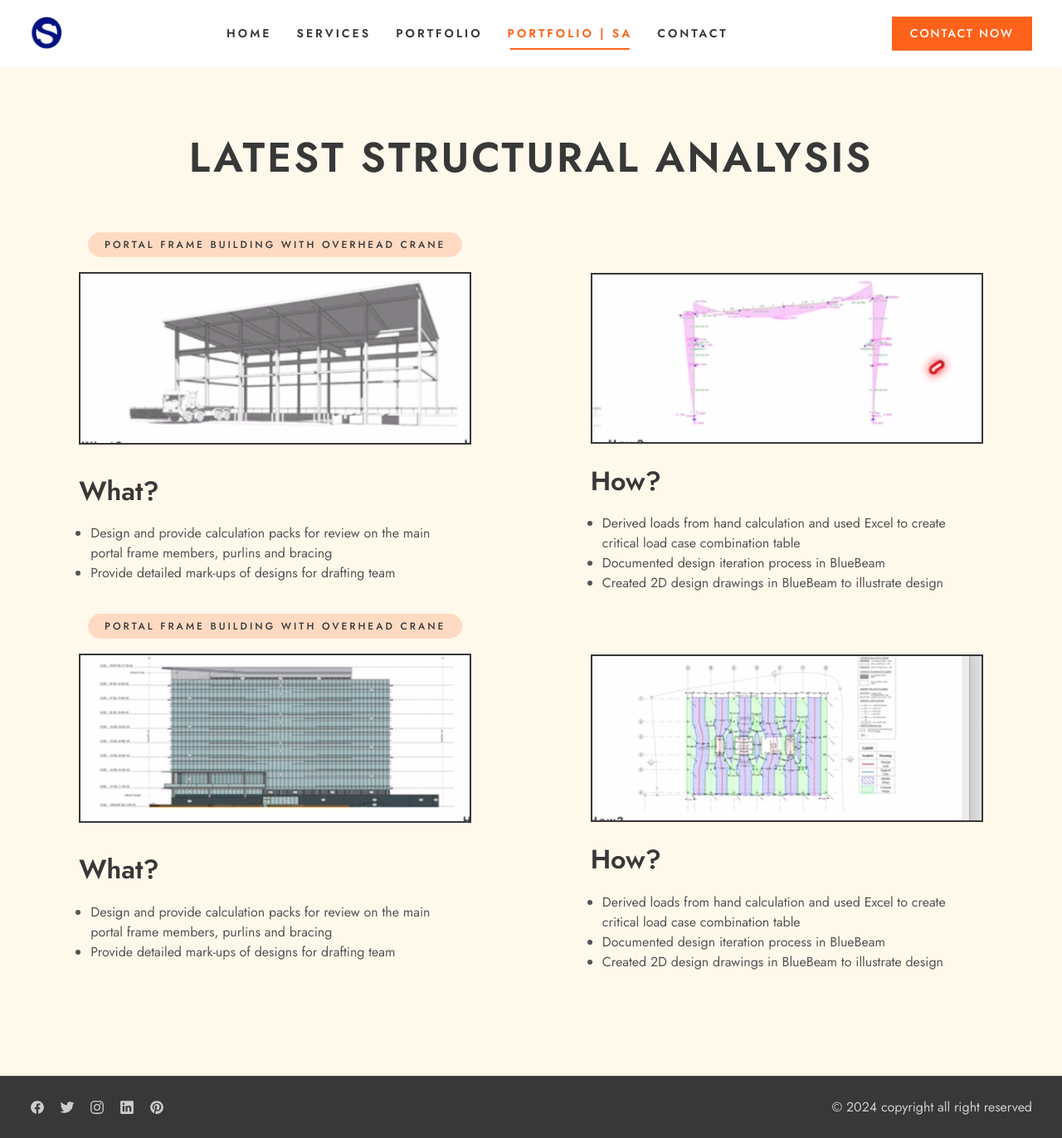
After one commit to osstd/oshemy-sportfolio, a Flask app: page /portfolio/sa in a window 1280 px wide. The commit adds this page. Shown: the whole page at 83% size. Run offline with Flask 2, Linux system fonts and the light colour scheme.

Commit message:
portfolio and sa page

```diff
--- a/main.py
+++ b/main.py
@@ -68,5 +68,10 @@ def contact():
     return render_template('contact.html', result=False)
 
 
+@app.route('/portfolio/sa')
+def sa():
+    return render_template('sa.html')
+
+
 if __name__ == '__main__':
-    app.run(debug=False)
+    app.run(debug=True)
--- a/static/css/pages/portfolio.css
+++ b/static/css/pages/portfolio.css
@@ -66,6 +66,7 @@
 
 .portfolio-card .card-text {
   margin-block: 10px 25px;
+  padding: 0 3%;
 }
 
 /* Media query */
@@ -88,3 +89,8 @@
     margin-block-start: 20px;
   }
 }
+
+.card-text.bullet li {
+list-style: disc;
+list-style-position: outside;
+}
--- /dev/null
+++ b/templates/sa.html
@@ -0,0 +1,304 @@
+<!DOCTYPE html>
+<html lang="en">
+<head>
+    <meta charset="UTF-8"/>
+    <meta http-equiv="X-UA-Compatible" content="IE-edge"/>
+    <meta name="viewport" content="width=device-width, initial-scale=1.0"/>
+    <title>OS | Portfolio | SA</title>
+
+    <!-- favicon -->
+
+    <link rel="icon" type="image/x-icon" href="{{ url_for('static', filename='assets/favicon.png') }}"/>
+
+
+    <!-- google font -->
+
+    <link rel="preconnect" href="https://fonts.googleapis.com"/>
+    <link rel="preconnect" href="https://fonts.googleapis.com" crossorigin=""/>
+    <link
+            rel="stylesheet"
+            href="https://fonts.googleapis.com/css2?family=Jost:wght@400;500;600&display=swap"
+    />
+
+    <!-- custom css -->
+
+    <link rel="stylesheet" href="{{ url_for('static', filename='css/require.css') }}"/>
+    <link rel="stylesheet" href="{{ url_for('static', filename='css/pages/portfolio.css') }}"/>
+
+</head>
+<body>
+<!-- Preloader -->
+
+<div class="preloader" data-preloader>
+    <div class="preloader-circle"></div>
+</div>
+
+<!-- Header -->
+
+<header class="header" data-header>
+    <div class="container">
+        <a href="{{url_for('home')}}" class="logo">
+            <img src="{{url_for('static', filename='assets/favicon.png')}}" width="40" alt="OS home"/>
+        </a>
+        <nav class="navbar" data-navbar>
+            <ul class="navbar-list">
+                <li class="navbar-item">
+                    <a
+                            href="{{url_for('home')}}"
+                            class="label-lg navbar-link has-after"
+                    >Home</a
+                    >
+                </li>
+                <li class="navbar-item">
+                    <a
+                            href="{{url_for('services')}}"
+                            class="label-lg navbar-link has-after"
+                    >Services</a
+                    >
+                </li>
+                <li class="navbar-item">
+                    <a
+                            href="{{url_for('portfolio')}}"
+                            class="label-lg navbar-link has-after"
+                    >Portfolio</a
+                    >
+                </li>
+                <li class="navbar-item">
+                    <a
+                            href="#"
+                            class="label-lg navbar-link has-after active"
+                    >Portfolio | SA </a
+                    >
+                </li>
+                <li class="navbar-item">
+                    <a
+                            href="{{url_for('contact')}}"
+                            class="label-lg navbar-link has-after"
+                    >Contact</a
+                    >
+                </li>
+            </ul>
+        </nav>
+
+        <a href="{{url_for('contact')}}" class="btn btn-primary">Contact Now</a>
+
+        <button class="nav-toggle-btn" aria-label="menu" data-nav-toggler>
+            <ion-icon name="menu-outline" aria-hidden="true"></ion-icon>
+        </button>
+    </div>
+</header>
+
+<main>
+    <article>
+        <section class="section portfolio" aria-labelledby="portfolio-label">
+            <div class="container">
+                <h2
+                        class="section-title headline-md text-center"
+                        id="portfolio-label"
+                >
+                    Latest Structural Analysis
+                </h2>
+                <ul class="not-portfolio-list">
+                    <li>
+                        <div class="portfolio-card">
+                            <span class="chip label-md">Portal Frame Building with Overhead Crane</span>
+                        </div>
+                        <div class="portfolio-card">
+
+                            <div
+                                    class="card-banner img-holder"
+                                    style="--width: ; --height: "
+                            >
+                                <img
+                                        src="{{url_for('static', filename='assets/images/sa/p1-1.png')}}"
+                                        width="800"
+                                        height="540"
+                                        loading="lazy"
+                                        class="img-cover"
+                                />
+                                <!--                                <a href="#" class="btn-icon" aria-label="More about ..."-->
+                                <!--                                >-->
+                                <!--                                    <ion-icon-->
+                                <!--                                            name="arrow-forward-sharp"-->
+                                <!--                                            aria-hidden="true"-->
+                                <!--                                    ></ion-icon-->
+                                <!--                                    >-->
+                                <!--                                </a>-->
+                            </div>
+                            <div
+                                    class="card-banner img-holder"
+                                    style="--width: ; --height: "
+                            >
+                                <img
+                                        src="{{url_for('static', filename='assets/images/sa/p1-2.png')}}"
+                                        width="800"
+                                        height="540"
+                                        loading="lazy"
+                                        class="img-cover"
+                                />
+                            </div>
+                            <div class="card-content">
+                                <h3 class="title-md">
+                                    What?
+                                </h3>
+                                <ul class="card-text bullet">
+                                    <li>
+                                        Design and provide calculation packs for review on
+                                        the main portal frame members, purlins and bracing
+                                    </li>
+                                    <li>
+                                        Provide detailed mark-ups of designs for drafting
+                                        team
+                                    </li>
+                                </ul>
+
+                                <!--                                <a href="#" class="btn btn-primary">View Projects</a>-->
+                            </div>
+                            <div class="card-content">
+                                <h3 class="title-md">
+                                    How?
+                                </h3>
+                                <ul class="card-text bullet">
+                                    <li>
+                                        Derived loads from hand calculation and used Excel to
+                                        create critical load case combination table
+                                    </li>
+                                    <li>
+                                        Documented design iteration process in BlueBeam
+                                    </li>
+                                    <li>
+                                        Created 2D design drawings in BlueBeam to illustrate
+                                        design
+                                    </li>
+                                </ul>
+                            </div>
+                        </div>
+                    </li>
+                    <li>
+                        <div class="portfolio-card">
+                            <span class="chip label-md">Portal Frame Building with Overhead Crane</span>
+                        </div>
+                        <div class="portfolio-card">
+
+                            <div
+                                    class="card-banner img-holder"
+                                    style="--width: ; --height: "
+                            >
+                                <img
+                                        src="{{url_for('static', filename='assets/images/sa/p2-1.png')}}"
+                                        width="800"
+                                        height="540"
+                                        loading="lazy"
+                                        class="img-cover"
+                                />
+                                <!--                                <a href="#" class="btn-icon" aria-label="More about ..."-->
+                                <!--                                >-->
+                                <!--                                    <ion-icon-->
+                                <!--                                            name="arrow-forward-sharp"-->
+                                <!--                                            aria-hidden="true"-->
+                                <!--                                    ></ion-icon-->
+                                <!--                                    >-->
+                                <!--                                </a>-->
+                            </div>
+                            <div
+                                    class="card-banner img-holder"
+                                    style="--width: ; --height: "
+                            >
+                                <img
+                                        src="{{url_for('static', filename='assets/images/sa/p2-2.png')}}"
+                                        width="800"
+                                        height="540"
+                                        loading="lazy"
+                                        class="img-cover"
+                                />
+                            </div>
+                            <div class="card-content">
+                                <h3 class="title-md">
+                                    What?
+                                </h3>
+                                <ul class="card-text bullet">
+                                    <li>
+                                        Design and provide calculation packs for review on
+                                        the main portal frame members, purlins and bracing
+                                    </li>
+                                    <li>
+                                        Provide detailed mark-ups of designs for drafting
+                                        team
+                                    </li>
+                                </ul>
+
+                                <!--                                <a href="#" class="btn btn-primary">View Projects</a>-->
+                            </div>
+                            <div class="card-content">
+                                <h3 class="title-md">
+                                    How?
+                                </h3>
+                                <ul class="card-text bullet">
+                                    <li>
+                                        Derived loads from hand calculation and used Excel to
+                                        create critical load case combination table
+                                    </li>
+                                    <li>
+                                        Documented design iteration process in BlueBeam
+                                    </li>
+                                    <li>
+                                        Created 2D design drawings in BlueBeam to illustrate
+                                        design
+                                    </li>
+                                </ul>
+                            </div>
+                        </div>
+                    </li>
+                </ul>
+            </div>
+        </section>
+    </article>
+</main>
+
+<!-- Footer -->
+
+<footer class="footer">
+    <div class="container">
+        <ul class="social-list">
+            <li>
+                <a href="#" class="social-link">
+                    <ion-icon name="logo-facebook"></ion-icon>
+                </a>
+            </li>
+            <li>
+                <a href="#" class="social-link">
+                    <ion-icon name="logo-twitter"></ion-icon>
+                </a>
+            </li>
+            <li>
+                <a href="#" class="social-link">
+                    <ion-icon name="logo-instagram"></ion-icon>
+                </a>
+            </li>
+            <li>
+                <a href="#" class="social-link">
+                    <ion-icon name="logo-linkedin"></ion-icon>
+                </a>
+            </li>
+            <li>
+                <a href="#" class="social-link">
+                    <ion-icon name="logo-pinterest"></ion-icon>
+                </a>
+            </li>
+        </ul>
+        <p class="text-center">&copy; 2024 copyright all right reserved</p>
+    </div>
+</footer>
+
+<!-- custom js -->
+<script src="{{url_for('static', filename='js/scripts.js')}}"></script>
+<script
+        type="module"
+        src="https://unpkg.com/ionicons@5.5.2/dist/ionicons/ionicons.esm.js"
+></script>
+<script
+        nomodule
+        src="https://unpkg.com/ionicons@5.5.2/dist/ionicons/ionicons.js"
+></script>
+</body>
+</html>
```
Also changed, not shown: templates/portfolio.html (+31 -96 lines), static/assets/images/markups.png (added), static/assets/images/markups2.jpeg (added), static/assets/images/sa/p1-1.png (added), static/assets/images/sa/p1-2.png (added), static/assets/images/sa/p2-1.png (added), static/assets/images/sa/p2-2.png (added), static/assets/images/sam.png (added).
